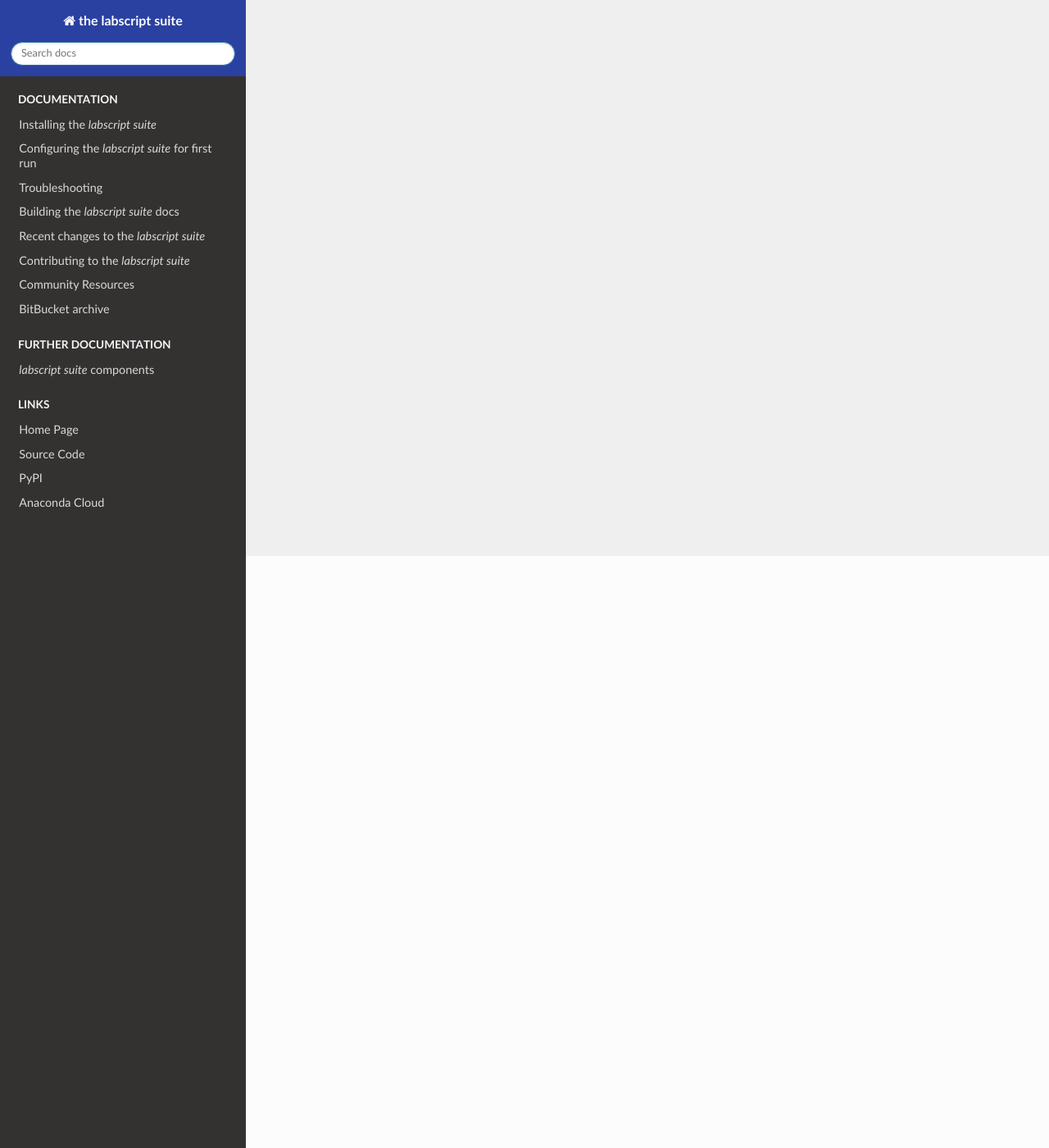
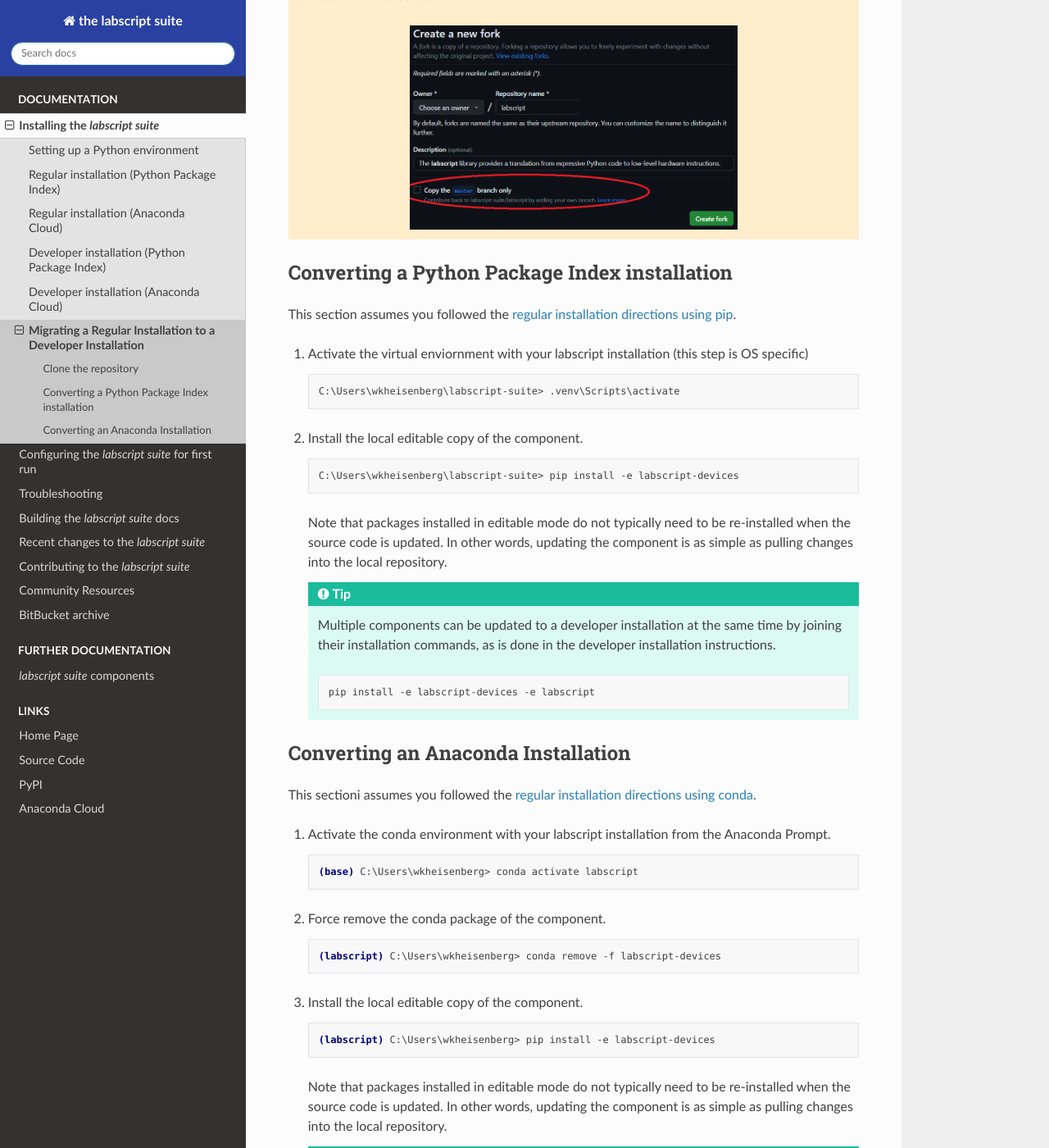
Before and after one commit to labscript-suite/labscript-suite, a Sphinx documentation site: the page built from docs/source/installation/regular-to-developer.rst, in a window 1280 px wide and 1400 px high, scrolled down 722 px. Shown: the whole window at 82% size. Built offline with Sphinx 7.4.7 and the Read the Docs theme 2.0.0, drawn with Linux system fonts in a browser that asks for light colours; some of the changed text lies outside the part shown.

Commit message:
Add regular to developer installation doc.

```diff
--- a/docs/source/installation/index.rst
+++ b/docs/source/installation/index.rst
@@ -19,6 +19,7 @@
     regular-anaconda
     developer-pypi
     developer-anaconda
+    regular-to-developer
 
 .. |pip| replace:: ``pip``
 .. _pip: https://packaging.python.org/tutorials/installing-packages
--- a/docs/source/installation/regular-to-developer.rst
+++ b/docs/source/installation/regular-to-developer.rst
@@ -1,2 +1,101 @@
-Migrating from a regular installation to a developer installation
+Migrating a Regular Installation to a Developer Installation
 =================================================================
+
+If you are using a regular installation of labscript and would like to make edits to a component,
+you will need to convert that component to a developer installation.
+Converting a regular installation (pip or anaconda) to a developer installation is fairly simple.
+This document will assume you have a functioning regular installation
+and would like to install `labscript-devices` in developer mode to make edits.
+The following procedure applies to any labscript component,
+so converting the entire installation to developer mode means repeating these steps for each component.
+
+Clone the repository
+--------------------
+
+For either type of installation, you must first create a local copy of the source code that you would like to edit.
+This is done by following the first two steps of the :doc:`Anaconda developer installation <developer-anaconda>`.
+If brief, you should create a fork of the labscript-suite repository that you want to develop (done online through github),
+then use git to clone a local copy to your computer.
+In this document, it is assumed you have cloned the repository to the `C:\\wkheisenberg\\labscript-suite\\` directory.
+
+.. attention::
+
+     Recent `changes in Github's online interface <https://github.blog/changelog/2022-07-27-you-can-now-fork-a-repo-and-copy-only-the-default-branch/>`_
+     mean that version tags are not copied into new forks by default.
+     These tags are necessary to properly resolve component versions when installing from your fork.
+     To override this behavior, ensure the `Copy master branch only` checkbox is **unchecked**.
+
+     .. image:: Copymasterbranchonly.png
+          :width: 400
+          :align: center
+          :alt: Unselect this option to copy version tags too
+
+Converting a Python Package Index installation
+----------------------------------------------
+
+This section assumes you followed the :doc:`regular installation directions using pip <regular-pypi>`.
+
+#. Activate the virtual enviornment with your labscript installation (this step is OS specific)
+
+   .. code-block:: console
+
+        C:\Users\wkheisenberg\labscript-suite> .venv\Scripts\activate
+
+#. Install the local editable copy of the component.
+
+   .. code-block:: console
+
+        C:\Users\wkheisenberg\labscript-suite> pip install -e labscript-devices
+
+   Note that packages installed in editable mode do not typically need to be re-installed when the source code is updated.
+   In other words, updating the component is as simple as pulling changes into the local repository.
+
+   .. tip::
+
+        Multiple components can be updated to a developer installation at the same time by joining their installation commands,
+        as is done in the developer installation instructions.
+
+        .. code-block:: console
+
+            pip install -e labscript-devices -e labscript
+
+Converting an Anaconda Installation
+-----------------------------------
+
+This sectioni assumes you followed the :doc:`regular installation directions using conda <regular-anaconda>`.
+
+#. Activate the conda environment with your labscript installation from the Anaconda Prompt.
+
+   .. code-block:: console
+
+        (base) C:\Users\wkheisenberg> conda activate labscript
+
+#. Force remove the conda package of the component.
+
+   .. code-block:: console
+
+        (labscript) C:\Users\wkheisenberg> conda remove -f labscript-devices
+
+#. Install the local editable copy of the component.
+
+   .. code-block:: console
+
+        (labscript) C:\Users\wkheisenberg> pip install -e labscript-devices
+
+   Note that packages installed in editable mode do not typically need to be re-installed when the source code is updated.
+   In other words, updating the component is as simple as pulling changes into the local repository.
+
+   .. tip::
+
+        This can be an effective method to perform a developer installation in a conda environment without needed `setuptools-conda`.
+        In short, the regular install will capture all dependencies via the meta-package installation,
+        allowing for sensible developer installation via pip following the conversion steps above.
+
+   .. warning::
+
+        Mixing pip and conda installed packages requires some care.
+        In particular, you will want to ensure that all dependencies are already installed via conda before doing the editable installation,
+        otherwise unmet dependencies will be installed with pip
+        which makes installing other conda packages much more difficult.
+        In general, these dependencies should have been installed during a regular installation,
+        but updated dependencies in the working branch that haven't been released can lead to this behavior.
```
